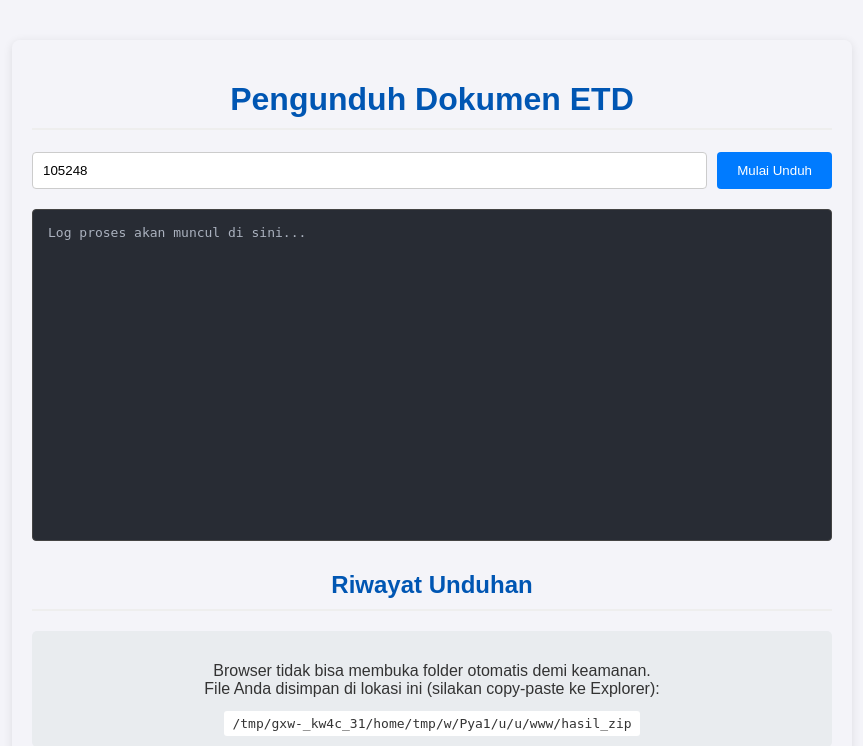
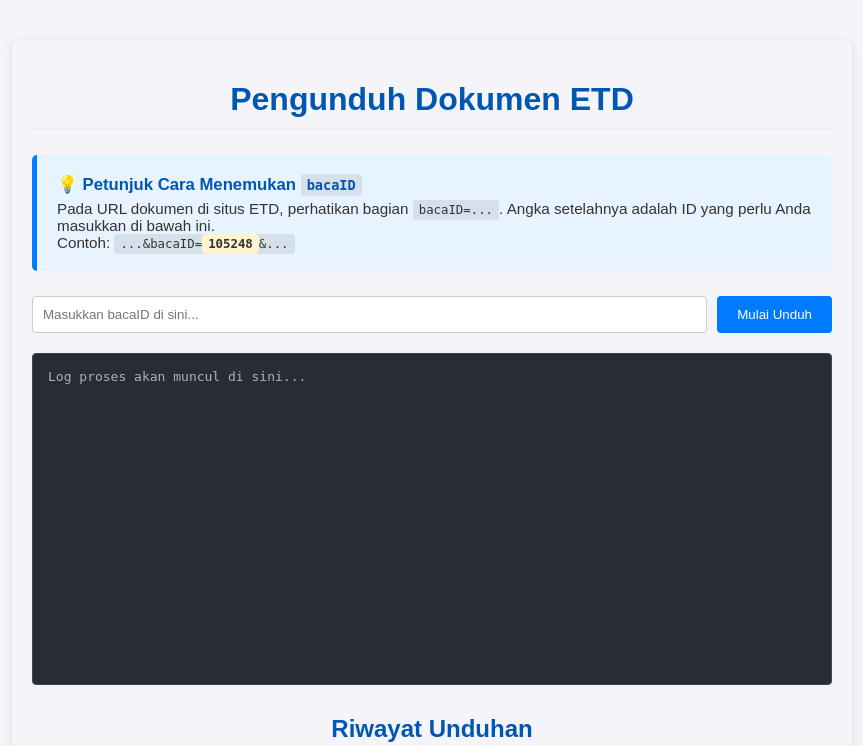
Before and after one commit to fitrahmaulana/bot-scraping-etd-usk, a Flask app: page / in a window 1280 px wide. Shown: the top 746 px of the page, without its empty margins (208-1071 px from the left). Run offline with Flask 3, Linux system fonts and the light colour scheme.

Commit message:
update dikit

```diff
--- a/templates/index.html
+++ b/templates/index.html
@@ -8,6 +8,38 @@
         body { font-family: sans-serif; background-color: #f4f4f9; color: #333; max-width: 800px; margin: 40px auto; padding: 20px; border-radius: 8px; box-shadow: 0 2px 10px rgba(0,0,0,0.1); }
         h1, h2 { color: #0056b3; text-align: center; border-bottom: 2px solid #eee; padding-bottom: 10px; }
         .container { margin-bottom: 30px; }
+
+        /* --- CSS BARU UNTUK KOTAK INFO --- */
+        .info-box {
+            background-color: #e7f3fe; /* Warna biru muda yang lembut */
+            border-left: 5px solid #007bff; /* Garis biru di kiri sebagai penanda */
+            padding: 15px 20px;
+            margin: 25px 0;
+            border-radius: 5px;
+            font-size: 0.95em;
+        }
+        .info-box p {
+            margin: 5px 0; /* Mengatur jarak antar paragraf di dalam kotak */
+        }
+        .info-box strong {
+            font-size: 1.1em;
+            color: #0056b3;
+        }
+        .info-box code {
+            background-color: rgba(0, 0, 0, 0.08);
+            padding: 3px 6px;
+            border-radius: 4px;
+            font-family: monospace;
+        }
+        .info-box mark {
+            background-color: #fff3cd; /* Warna stabilo kuning soft */
+            color: #333;
+            padding: 3px 6px;
+            border-radius: 4px;
+            font-weight: bold;
+        }
+        /* --- Akhir CSS Kotak Info --- */
+
         .form-container { display: flex; gap: 10px; margin-bottom: 20px; }
         #bacaID { flex-grow: 1; padding: 10px; border: 1px solid #ccc; border-radius: 4px; }
         #submitBtn { padding: 10px 20px; background-color: #007bff; color: white; border: none; border-radius: 4px; cursor: pointer; transition: background-color 0.2s; }
@@ -22,7 +54,6 @@
         .reload-link { color: #61dafb; cursor: pointer; text-decoration: underline; }
         .reload-link:hover { color: #fff; }
 
-        /* --- CSS BARU UNTUK FOOTER KREDIT --- */
         footer {
             text-align: center;
             margin-top: 40px;
@@ -36,8 +67,18 @@
 <body>
     <div class="container">
         <h1>Pengunduh Dokumen ETD</h1>
+
+        <div class="info-box">
+            <p><strong>💡 Petunjuk Cara Menemukan <code>bacaID</code></strong></p>
+            <p>
+                Pada URL dokumen di situs ETD, perhatikan bagian <code>bacaID=...</code>.
+                Angka setelahnya adalah ID yang perlu Anda masukkan di bawah ini. <br>
+                Contoh: <code>...&amp;bacaID=<mark>105248</mark>&amp;...</code>
+            </p>
+        </div>
+
         <div class="form-container">
-            <input type="text" id="bacaID" placeholder="Masukkan bacaID, contoh: 105248" value="105248">
+            <input type="text" id="bacaID" placeholder="Masukkan bacaID di sini...">
             <button id="submitBtn">Mulai Unduh</button>
         </div>
         <div id="log-container">Log proses akan muncul di sini...</div>
```
